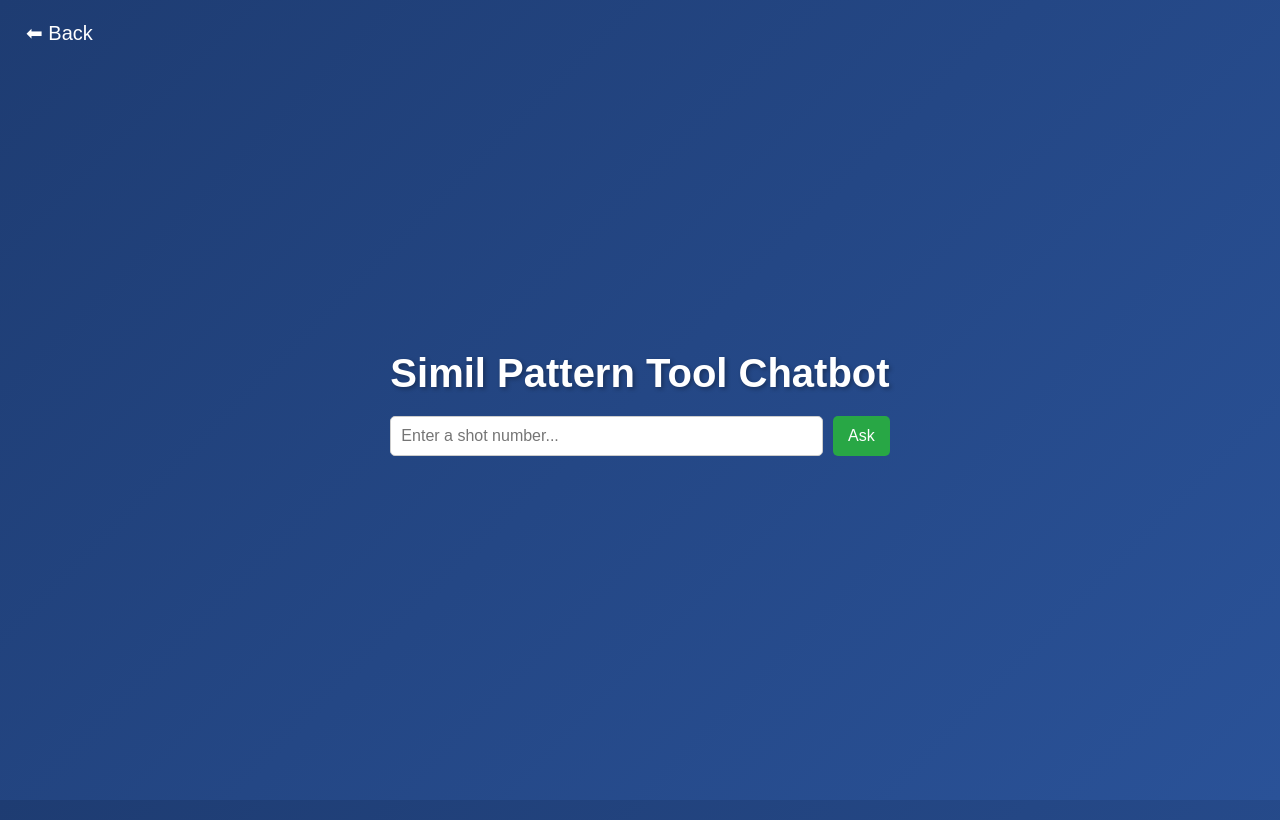
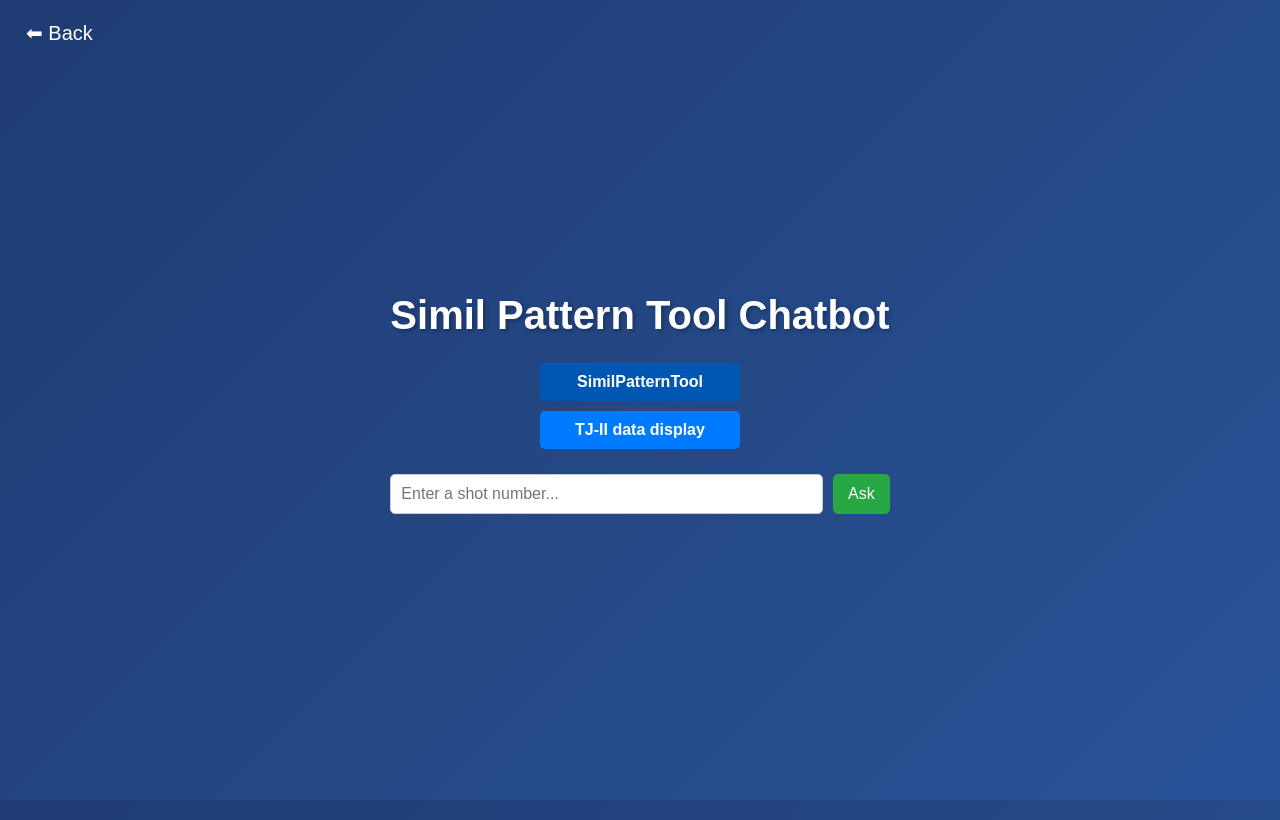
Before and after one commit to smorenolasa1/TJ-II_Chatbot_Frontend, a React (Vite) app in the folder my-dashboard/: page /plot in a window 1280 px wide. Built offline with nearby package versions, Linux system fonts and the light colour scheme.

Commit message:
connect to shotllama2 backend

```diff
--- a/my-dashboard/src/pages/PlotPage.css
+++ b/my-dashboard/src/pages/PlotPage.css
@@ -52,7 +52,7 @@
     font-size: 15px;  /* ✅ Smaller text */
     color: #4977a5;  /* ✅ Dodger Blue */
     font-weight: bold;
-    }
+  }
 
   .plot-container h2 {
     font-size: 19px; /* ✅ Smaller title */
@@ -68,3 +68,29 @@
     padding: 5px;
     box-shadow: 0 4px 8px rgba(0, 0, 0, 0.1);
   }
+
+  /* ✅ Toggle Buttons Styling */
+  .toggle-buttons {
+    display: flex;
+    flex-direction: column;
+    align-items: center;
+    margin-bottom: 20px;
+  }
+
+  .toggle-buttons button {
+    width: 200px;
+    padding: 10px;
+    margin: 5px;
+    font-size: 16px;
+    font-weight: bold;
+    border: none;
+    cursor: pointer;
+    border-radius: 5px;
+    background-color: #007BFF;  /* ✅ Blue buttons */
+    color: white;
+    transition: background-color 0.3s ease-in-out;
+  }
+
+  .toggle-buttons button.active {
+    background-color: #0056b3;  /* ✅ Darker blue when selected */
+  }
--- a/my-dashboard/src/pages/PlotPage.jsx
+++ b/my-dashboard/src/pages/PlotPage.jsx
@@ -9,53 +9,86 @@ const PlotPage = () => {
   const [plotUrl, setPlotUrl] = useState(null);
   const [loading, setLoading] = useState(false);
   const [error, setError] = useState("");
+  const [selectedTool, setSelectedTool] = useState("SimilPatternTool");
 
+  // Function to switch tools and reset results
+  const handleToolChange = (tool) => {
+    setSelectedTool(tool);
+    setSimilarSignals([]);
+    setPlotUrl(null);
+    setError("");
+  };
+
+  // Handle fetching data from backend
   const handleSearch = async () => {
+    if (!shotNumber.trim()) {
+      setError("Please enter a valid shot number.");
+      return;
+    }
+
     setLoading(true);
     setError("");
     setSimilarSignals([]);
     setPlotUrl(null);
 
+    const apiUrl =
+      selectedTool === "SimilPatternTool"
+        ? "http://localhost:5000/get_similar_signals"
+        : "http://localhost:5001/get_tjii_plot";  // ✅ Ensure it uses the correct backend
+
+    const requestBody =
+      selectedTool === "SimilPatternTool"
+        ? { shot_number: shotNumber }
+        : { user_query: `${shotNumber}` };
+
+    console.log("📡 Sending Request to Backend:", apiUrl, requestBody);  // ✅ Debugging line
+
     try {
-      const response = await fetch("http://localhost:5000/get_similar_signals", {
+      const response = await fetch(apiUrl, {
         method: "POST",
-        headers: {
-          "Content-Type": "application/json",
-        },
-        body: JSON.stringify({ shot_number: shotNumber }),
+        headers: { "Content-Type": "application/json" },
+        body: JSON.stringify(requestBody),
         mode: "cors",
       });
 
+      console.log("📡 Backend Response:", response.status);  // ✅ Debugging line
+
       if (!response.ok) throw new Error("Failed to fetch data");
 
-      const data = await response.json();
-      setSimilarSignals(data.similar_signals);
-      setPlotUrl(data.plot_url);
+      if (selectedTool === "SimilPatternTool") {
+        const data = await response.json();
+        setSimilarSignals(data.similar_signals || []);
+        setPlotUrl(data.plot_url || null);
+      } else {
+        const blob = await response.blob();
+        const url = URL.createObjectURL(blob);
+        setPlotUrl(url);
+      }
     } catch (error) {
       setError("Failed to fetch data. Please try again.");
+      console.error("❌ Error:", error);
     } finally {
       setLoading(false);
     }
   };
 
-  // ✅ Function to force download the image
+  // Handle plot download
   const handleDownload = async () => {
-    if (!plotUrl) return;
+    if (!plotUrl) {
+      setError("No plot available for download.");
+      return;
+    }
 
     try {
-      const response = await fetch(plotUrl);
-      const blob = await response.blob();
-      const url = window.URL.createObjectURL(blob);
-
       const a = document.createElement("a");
-      a.href = url;
-      a.download = "similar_signals_plot.png"; // ✅ Correct filename
+      a.href = plotUrl;
+      a.download = `tjii_plot_${shotNumber}.png`;
       document.body.appendChild(a);
       a.click();
       document.body.removeChild(a);
-      window.URL.revokeObjectURL(url);
     } catch (error) {
-      console.error("Error downloading the plot:", error);
+      setError("Error downloading the plot.");
+      console.error("Download error:", error);
     }
   };
 
@@ -64,6 +97,22 @@ const PlotPage = () => {
       <button className="back-button" onClick={() => navigate("/")}>⬅ Back</button>
 
       <h1 className="plot-title">Simil Pattern Tool Chatbot</h1>
+
+      {/* Toggle Buttons */}
+      <div className="toggle-buttons">
+        <button
+          className={selectedTool === "SimilPatternTool" ? "active" : ""}
+          onClick={() => handleToolChange("SimilPatternTool")}
+        >
+          SimilPatternTool
+        </button>
+        <button
+          className={selectedTool === "TJ-II data display" ? "active" : ""}
+          onClick={() => handleToolChange("TJ-II data display")}
+        >
+          TJ-II data display
+        </button>
+      </div>
 
       <div className="search-container">
         <input
@@ -81,12 +130,12 @@ const PlotPage = () => {
       {error && <p className="error">{error}</p>}
 
       {/* Similar signals list */}
-      {similarSignals.length > 0 && (
+      {selectedTool === "SimilPatternTool" && similarSignals.length > 0 && (
         <div className="response">
           <h2>Similar Signals</h2>
           <ul className="signal-list">
             {similarSignals.map((sig, index) => (
-              <li key={index}>Shot {sig.shot}: Confidence {sig.confidence.toFixed(4)}</li>
+              <li key={index}>Shot {sig.shot}: Confidence {sig.confidence?.toFixed(4)}</li>
             ))}
           </ul>
         </div>
@@ -96,11 +145,25 @@ const PlotPage = () => {
       {plotUrl && (
         <div className="plot-container">
           <h2>Generated Plot</h2>
-          <img src={plotUrl} alt="Similar Signals Plot" className="plot-image" />
+          <img src={plotUrl} alt="Generated Plot" className="plot-image" />
           <br />
           <button className="download-button" onClick={handleDownload}>
             ⬇ Download Plot
           </button>
+        </div>
+      )}
+
+      {/* Display link when TJ-II data display is selected */}
+      {selectedTool === "TJ-II data display" && (
+        <div className="info-link">
+          <p>info.fusion.ciemat.es:</p>
+          <a
+            href={`https://info.fusion.ciemat.es/cgi-bin/TJII_data.cgi?shot=${shotNumber}&nsignal=5&signal01=Densidad2_&fact01=1.00&signal02=ABOL10&fact02=1.00&signal03=ABOL11&fact03=1.00&signal04=&fact04=1.00&signal05=&fact05=1.00&tstart=0.00&tstop=2000.00`}
+            target="_blank"
+            rel="noopener noreferrer"
+          >
+            View TJ-II Data for Shot {shotNumber}
+          </a>
         </div>
       )}
     </div>
```
